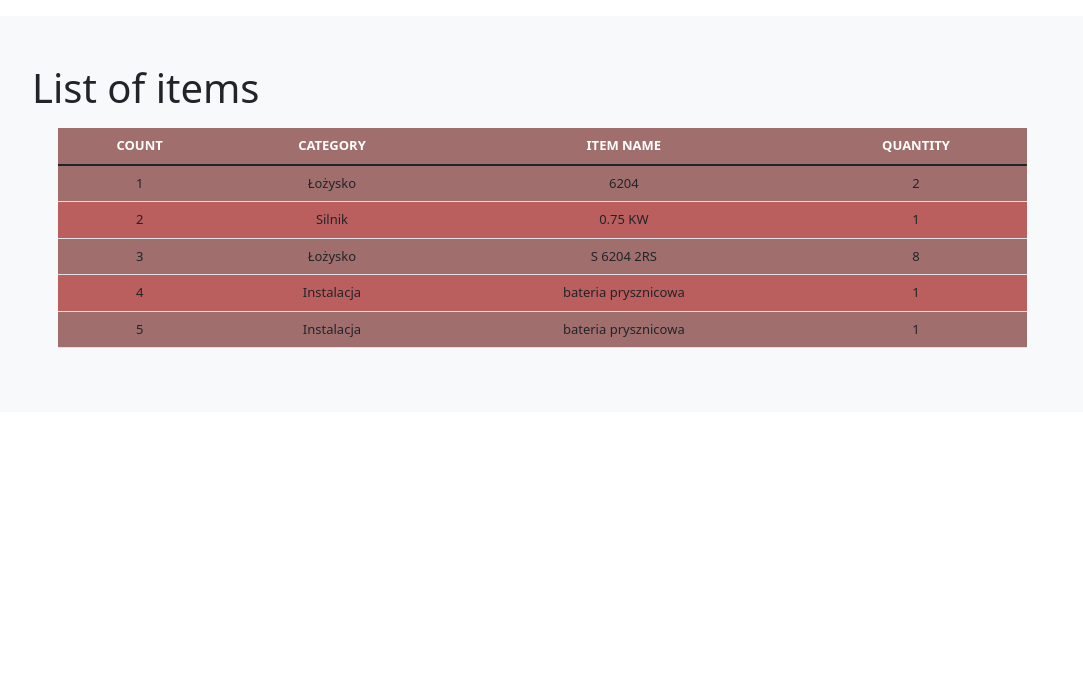
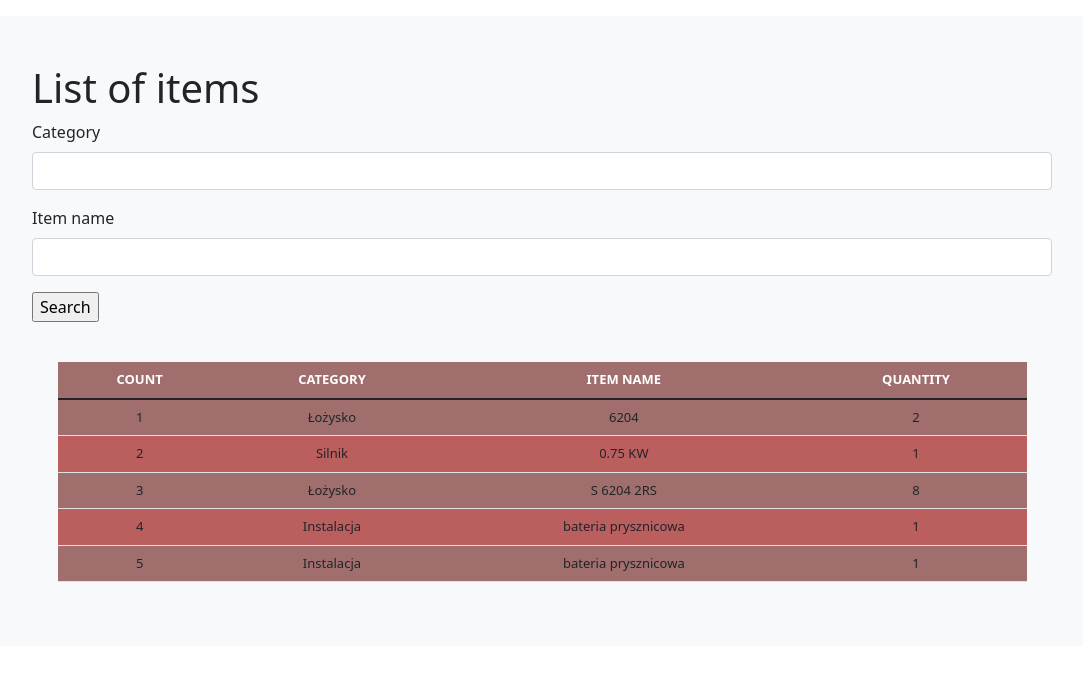
Before and after one commit to jdroutine/WMS, a Django app: page /list_items in a window 1280 px wide. Shown: the part 56-742 px from the top of the page, without its empty margins (98-1181 px from the left). Run offline with Django 3.2, Linux system fonts and the light colour scheme; data comes from the database, SQL or seed files in the repository; some libraries are stand-ins or nearby versions.

Commit message:
SearchItemForm Added

```diff
--- a/src/warehouse/forms.py
+++ b/src/warehouse/forms.py
@@ -6,3 +6,9 @@ class ItemCreateForm(forms.ModelForm):
     class Meta:
         model = Item
         fields = ['item_name', 'category', 'brand', 'quantity']
+
+
+class ItemSearchForm(forms.ModelForm):
+    class Meta:
+        model = Item
+        fields = ['category', 'item_name']
--- a/src/warehouse/models.py
+++ b/src/warehouse/models.py
@@ -4,8 +4,8 @@ from django.db import models
 
 
 class Item(models.Model):
-    category = models.CharField(max_length=50, blank=False, null=True)
-    item_name = models.CharField(max_length=50, blank=False, null=True)
+    category = models.CharField(max_length=50, blank=True, null=True)
+    item_name = models.CharField(max_length=50, blank=True, null=True)
     quantity = models.IntegerField(default='0', blank=False, null=True)
     brand = models.CharField(max_length=50, blank=False, null=True)
     receive_quantity = models.IntegerField(default='0', blank=True, null=True)
--- a/src/warehouse/templates/list_items.html
+++ b/src/warehouse/templates/list_items.html
@@ -1,8 +1,14 @@
 {% extends 'home.html' %}
+{% load crispy_forms_tags %}
 {% block content %}
 <main class="container">
   <div class="bg-light p-5 rounded">
     <h1>{{title}}</h1>
+    <form action="" method="POST">{% csrf_token %}
+      {{form|crispy}}
+      <input type="submit" value="Search">
+    </form>
+    <br>
     <p class="lead">
 
       <table class="table" id="item-table">
--- a/src/warehouse/views.py
+++ b/src/warehouse/views.py
@@ -1,6 +1,6 @@
-from django.shortcuts import render,redirect
+from django.shortcuts import render, redirect
 from .models import Item
-from .forms import  ItemCreateForm
+from .forms import ItemCreateForm, ItemSearchForm
 
 # Create your views here.
 
@@ -16,11 +16,22 @@ def home(request):
 
 def list_items(request):
     title = 'List of items'
+    form = ItemSearchForm(request.POST or None)
     queryset = Item.objects.all()
     context = {
         "title": title,
-        "queryset": queryset
+        "queryset": queryset,
+        "form": form,
     }
+    if request.method == 'POST':
+        queryset = Item.objects.filter(category__icontains=form['category'].value(),
+                                       item_name__icontains=form['item_name'].value()
+                                       )
+        context = {
+            "form": form,
+            "title": title,
+            "queryset": queryset,
+        }
     return render(request, "list_items.html", context)
 
 
```
